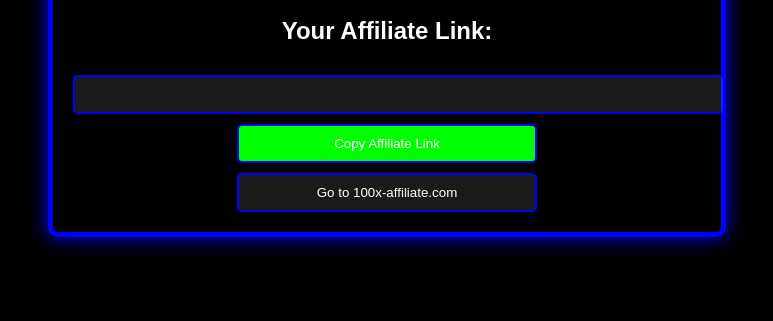
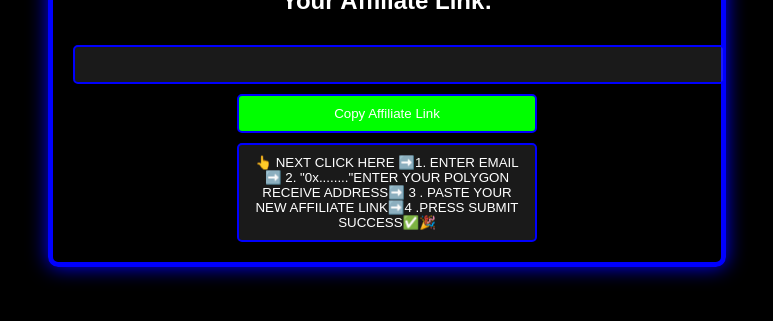
Before and after one commit to fclmail/100XAFFILIATENETWORK, a plain HTML site: page index.html in a window 1280 px wide. Shown: the part 385-706 px from the top of the page, without its empty margins (253-1026 px from the left). Drawn offline with Linux system fonts and the light colour scheme.

Commit message:
Update index.html

```diff
--- a/index.html
+++ b/index.html
@@ -72,7 +72,7 @@
         <button class="copy-btn" onclick="copyAffiliateLink()">Copy Affiliate Link</button>
 
         <br>
-        <button onclick="window.location.href='https://docs.google.com/forms/d/e/1FAIpQLScNVxaDybSCwk8riQ5GH5z5F_bn7Xd89tICgdqFEe8Zs8Bldg/viewform?usp=header';">Go to 100x-affiliate.com</button>
+        <button onclick="window.location.href='https://docs.google.com/forms/d/e/1FAIpQLScNVxaDybSCwk8riQ5GH5z5F_bn7Xd89tICgdqFEe8Zs8Bldg/viewform?usp=header';">👆 NEXT CLICK HERE  ➡️1. ENTER EMAIL  ➡️  2. "0x........"ENTER YOUR POLYGON RECEIVE ADDRESS➡️ 3 . PASTE YOUR NEW AFFILIATE LINK➡️4 .PRESS SUBMIT  SUCCESS✅🎉</button>
     </div>
 
     <script>
```
